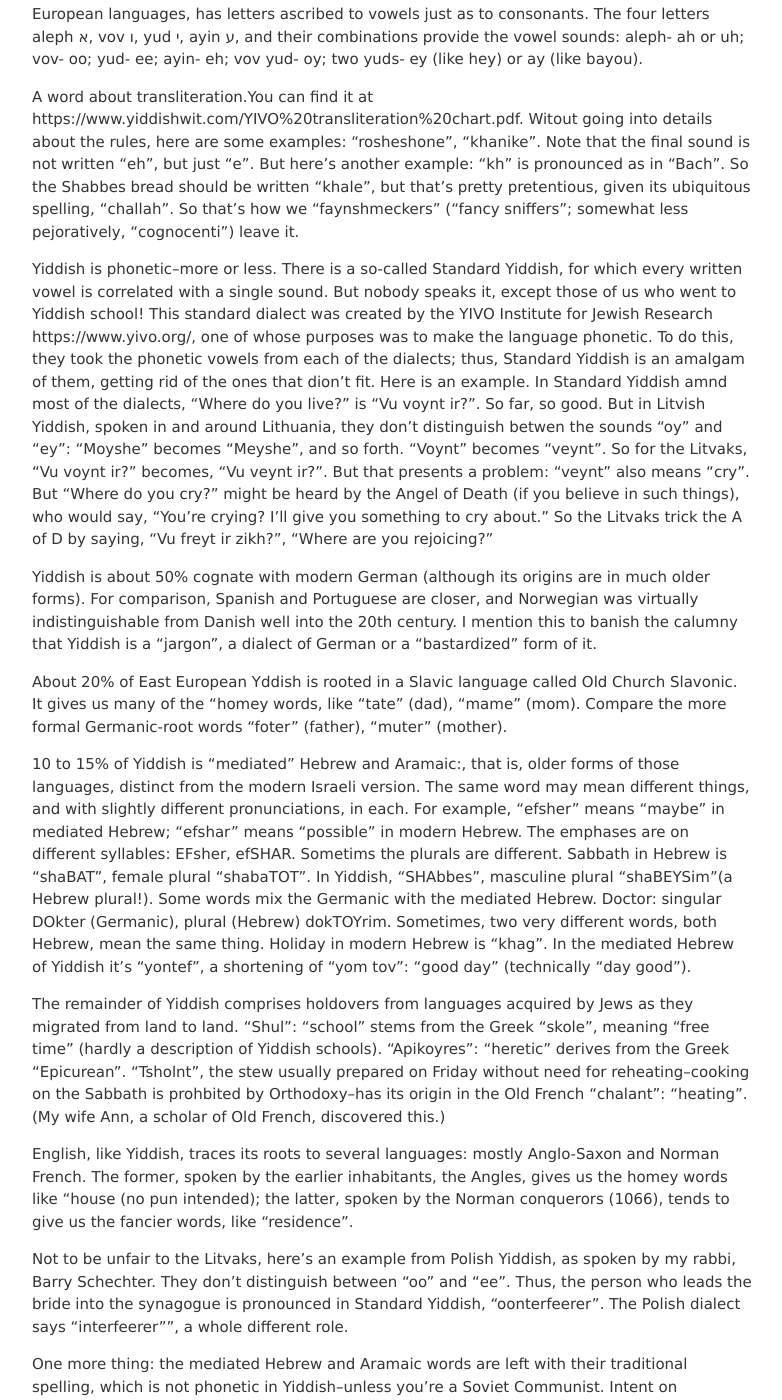
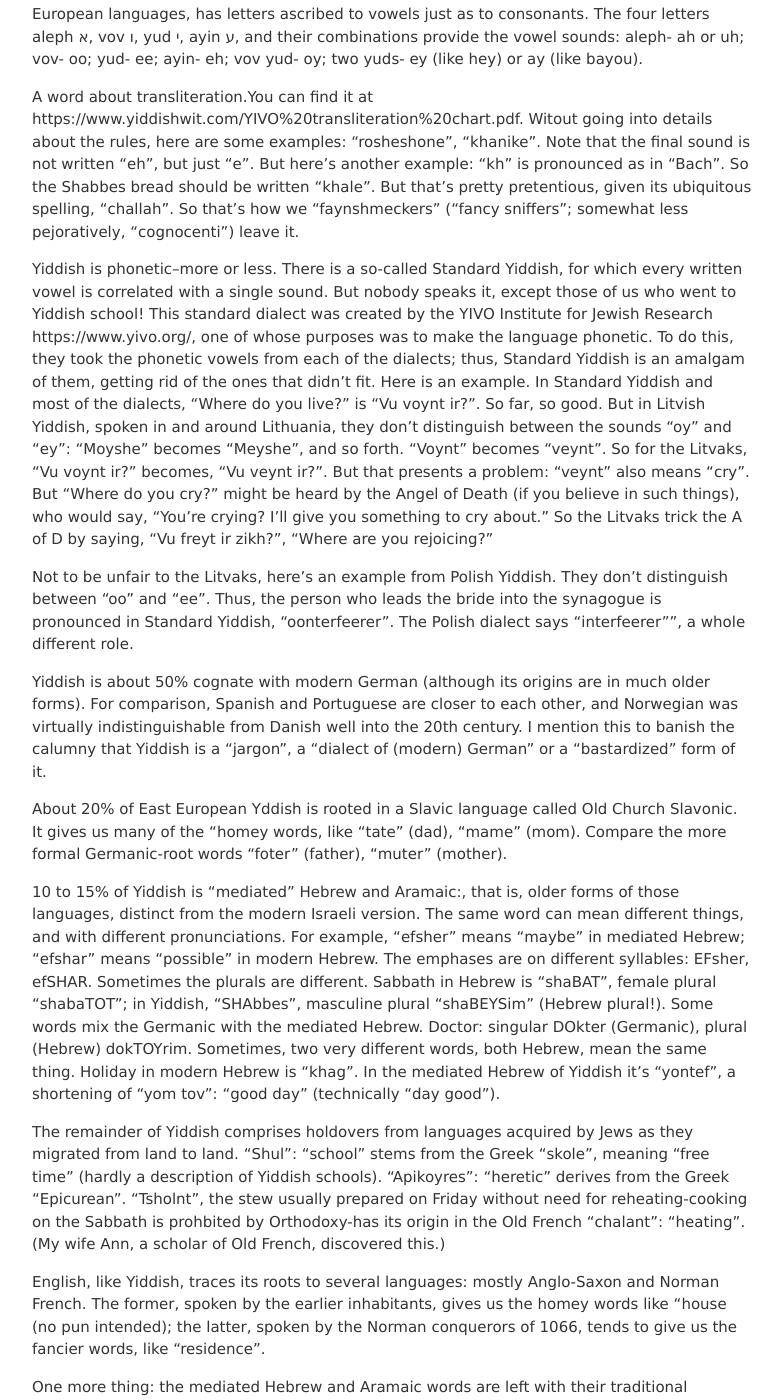
Before and after one commit to jvmallow/jvmallow.github.io, a Jekyll site: the page built from _posts/2025-05-31-Yiddish.md, in a window 1280 px wide and 1400 px high, scrolled down 790 px. Shown: the whole window, without its empty margins (248-1030 px from the left). Built offline with Jekyll 4.4.1, drawn with Linux system fonts in a browser that asks for light colours; a script that is not in the unit is left out; some of the changed text lies outside the part shown.

Commit message:
Update 2025-05-31-Yiddish.md

```diff
--- a/_posts/2025-05-31-Yiddish.md
+++ b/_posts/2025-05-31-Yiddish.md
@@ -6,29 +6,29 @@ category: Yiddish
 tags: [Yiddish]
 ---
 
-Yiddish is the language of East European Jewry. It is over 1,000 years old. It represents the history of East European Jewry, and finds a resurgence in places as distant as America and Australia. Thousands are studying it in classes around the world and on Duolingo. While it is not my native language, my immigrant grandparents convinced my American parents to send me to afternoon Yiddish school, in lieu of Hebrew school. I started at nine years old, fell in love with the language and culture, and twelve years later earned a Bachelor of Jewish Literature degree. The love affair is stronger than ever.
+Yiddish is the language of East European Jewry. It is over 1,000 years old. Currently it finds a resurgence in places as distant as America and Australia. Thousands are studying it in classes around the world and on Duolingo. While it is not my native language, my immigrant grandparents convinced my American parents to send me to afternoon Yiddish school, in lieu of Hebrew school. I started at nine years old, fell in love with the language and culture, and twelve years later earned a Bachelor of Jewish Literature degree. The love affair is stronger than ever.
 
-WELCOME TO YIDDISH!
+SO WELCOME TO YIDDISH!
 
 # The structure of Yiddish
 
 Yiddish is written in the Hebrew alphabet. But the letter designations are not the same as in Hebrew. To put it simply, Hebrew  "has no vowels"; that is, vowel sounds are either written as diacritical marks above, below,or next to letters, or not written at all, for readers who can deduce the vowel sounds from clues in the consonants.  Yiddish on the other hand, like all Indo-European languages, has letters ascribed to vowels just as to consonants. The four letters aleph א, vov ו, yud י, ayin ע, and their combinations provide the vowel sounds: aleph- ah or uh; vov- oo; yud- ee; ayin- eh; vov yud- oy; two yuds- ey (like hey) or ay (like bayou).
 
-A word about transliteration.You can find it at https://www.yiddishwit.com/YIVO%20transliteration%20chart.pdf.  Witout going into details about the rules, here are some examples: "rosheshone", "khanike". Note that the final sound is not written "eh", but just "e". But here's another example:  "kh" is pronounced as in "Bach". So the Shabbes bread should be written "khale", but that's pretty pretentious, given its ubiquitous spelling, "challah". So that's how we "faynshmeckers" ("fancy sniffers"; somewhat less pejoratively, "cognocenti") leave it.
+A word about transliteration.You can find it at https://www.yiddishwit.com/YIVO%20transliteration%20chart.pdf.  Witout going into details about the rules, here are some examples: "rosheshone", "khanike". Note that the final sound is not written "eh", but just "e". But here's another example:  "kh" is pronounced as in "Bach". So the Shabbes bread should be written "khale". But that's pretty pretentious, given its ubiquitous spelling, "challah". So that's how we "faynshmeckers" ("fancy sniffers"; somewhat less pejoratively, "cognocenti") leave it.
 
-Yiddish is phonetic--more or less. There is a so-called Standard Yiddish, for which every written vowel is correlated with a single sound. But nobody speaks it, except those of us who went to Yiddish school! This standard dialect was created by the YIVO Institute for Jewish Research https://www.yivo.org/, one of whose purposes was to make the language phonetic. To do this, they took the phonetic vowels from each of the dialects; thus, Standard Yiddish is an amalgam of them, getting rid of the ones that dion't fit.   Here is an example. In Standard Yiddish amnd most of the dialects, "Where do you live?" is "Vu voynt ir?". So far, so good. But in Litvish Yiddish, spoken in and around Lithuania, they don't distinguish betwen the sounds "oy" and "ey": "Moyshe" becomes "Meyshe", and so forth. "Voynt" becomes "veynt". So for the Litvaks, "Vu voynt ir?" becomes, "Vu veynt ir?". But that presents a problem: "veynt" also means "cry". But "Where do you cry?" might be heard by the Angel of Death (if you believe in such things), who would say, "You're crying? I'll give you something to cry about." So the Litvaks trick the A of D by saying, "Vu freyt ir zikh?", "Where are you rejoicing?"
+Yiddish is phonetic--more or less. There is a so-called Standard Yiddish, for which every written vowel is correlated with a single sound. But nobody speaks it, except those of us who went to Yiddish school! This standard dialect was created by the YIVO Institute for Jewish Research https://www.yivo.org/, one of whose purposes was to make the language phonetic. To do this, they took the phonetic vowels from each of the dialects; thus, Standard Yiddish is an amalgam of them, getting rid of the ones that didn't fit.   Here is an example. In Standard Yiddish and most of the dialects, "Where do you live?" is "Vu voynt ir?". So far, so good. But in Litvish Yiddish, spoken in and around Lithuania, they don't distinguish between the sounds "oy" and "ey": "Moyshe" becomes "Meyshe", and so forth. "Voynt" becomes "veynt". So for the Litvaks, "Vu voynt ir?" becomes, "Vu veynt ir?". But that presents a problem: "veynt" also means "cry". But "Where do you cry?" might be heard by the Angel of Death (if you believe in such things), who would say, "You're crying? I'll give you something to cry about." So the Litvaks trick the A of D by saying, "Vu freyt ir zikh?", "Where are you rejoicing?"
 
-Yiddish is about 50% cognate with modern German (although its origins are in much older forms). For comparison, Spanish and Portuguese are closer, and Norwegian was virtually indistinguishable from Danish well into the 20th century. I mention this to banish the calumny that Yiddish is a "jargon", a dialect of German or a "bastardized" form of it.
+Not to be unfair to the Litvaks, here's an example from Polish Yiddish. They don't distinguish between "oo" and "ee". Thus, the person who leads the bride into the synagogue is pronounced in Standard Yiddish, "oonterfeerer". The Polish dialect says "interfeerer"", a whole different role.
+
+Yiddish is about 50% cognate with modern German (although its origins are in much older forms). For comparison, Spanish and Portuguese are closer to each other, and Norwegian was virtually indistinguishable from Danish well into the 20th century. I mention this to banish the calumny that Yiddish is a "jargon", a "dialect of (modern) German" or a "bastardized" form of it.
 
 About 20% of East European Yddish is rooted in a Slavic language called Old Church Slavonic.  It gives us many of the "homey words, like "tate" (dad), "mame" (mom). Compare the more formal Germanic-root words "foter" (father), "muter" (mother).
 
-10 to 15% of Yiddish is "mediated" Hebrew and Aramaic:, that is, older forms of those languages, distinct from the modern Israeli version. The same word may mean different things, and with slightly different pronunciations, in each. For example, "efsher" means "maybe" in mediated Hebrew; "efshar" means "possible" in modern Hebrew. The emphases are on different syllables: EFsher, efSHAR. Sometims the plurals are different. Sabbath in Hebrew is "shaBAT", female plural "shabaTOT". In Yiddish, "SHAbbes", masculine plural "shaBEYSim"(a Hebrew plural!).  Some words mix the Germanic with the mediated Hebrew. Doctor: singular DOkter (Germanic), plural (Hebrew) dokTOYrim. Sometimes, two very different words, both Hebrew, mean the same thing. Holiday in modern Hebrew is "khag". In the mediated Hebrew of Yiddish it's "yontef", a shortening of "yom tov": "good day"  (technically "day good").
+10 to 15% of Yiddish is "mediated" Hebrew and Aramaic:, that is, older forms of those languages, distinct from the modern Israeli version. The same word can mean different things, and with different pronunciations. For example, "efsher" means "maybe" in mediated Hebrew; "efshar" means "possible" in modern Hebrew. The emphases are on different syllables: EFsher, efSHAR. Sometimes the plurals are different. Sabbath in Hebrew is "shaBAT", female plural "shabaTOT"; in Yiddish, "SHAbbes", masculine plural "shaBEYSim" (Hebrew plural!).  Some words mix the Germanic with the mediated Hebrew. Doctor: singular DOkter (Germanic), plural (Hebrew) dokTOYrim. Sometimes, two very different words, both Hebrew, mean the same thing. Holiday in modern Hebrew is "khag". In the mediated Hebrew of Yiddish it's "yontef", a shortening of "yom tov": "good day"  (technically "day good").
 
-The remainder of Yiddish comprises holdovers from languages acquired by Jews as they migrated from land to land.  "Shul": "school" stems from the Greek "skole", meaning "free time" (hardly a description of Yiddish schools). "Apikoyres": "heretic" derives from the Greek "Epicurean". "Tsholnt", the stew usually prepared on Friday without need for reheating--cooking on the Sabbath is prohbited by Orthodoxy--has its origin in the Old French "chalant": "heating". (My wife Ann, a scholar of Old French, discovered this.)
+The remainder of Yiddish comprises holdovers from languages acquired by Jews as they migrated from land to land.  "Shul": "school" stems from the Greek "skole", meaning "free time" (hardly a description of Yiddish schools). "Apikoyres": "heretic" derives from the Greek "Epicurean". "Tsholnt", the stew usually prepared on Friday without need for reheating-cooking on the Sabbath is prohbited by Orthodoxy-has its origin in the Old French "chalant": "heating". (My wife Ann, a scholar of Old French, discovered this.)
 
-English, like Yiddish, traces its roots to several languages: mostly Anglo-Saxon and Norman French. The former, spoken by the earlier inhabitants, the  Angles, gives us the homey words like "house (no pun intended); the latter, spoken by the Norman conquerors (1066), tends to give us the fancier words, like "residence".
-
-Not to be unfair to the Litvaks, here's an example from Polish Yiddish, as spoken by my rabbi, Barry Schechter. They don't distinguish between "oo" and "ee". Thus, the person who leads the bride into the synagogue is pronounced in Standard Yiddish, "oonterfeerer". The Polish dialect says "interfeerer"", a whole different role.
+English, like Yiddish, traces its roots to several languages: mostly Anglo-Saxon and Norman French. The former, spoken by the earlier inhabitants, gives us the homey words like "house (no pun intended); the latter, spoken by the Norman conquerors of 1066, tends to give us the fancier words, like "residence".
 
 One more thing: the mediated Hebrew and Aramaic words are left with their traditional spelling, which is not phonetic in Yiddish--unless you're a Soviet Communist. Intent on removing any remnant of religion, they chose to "phoneticize" the Hebrew/Aramaic words.
 
```
